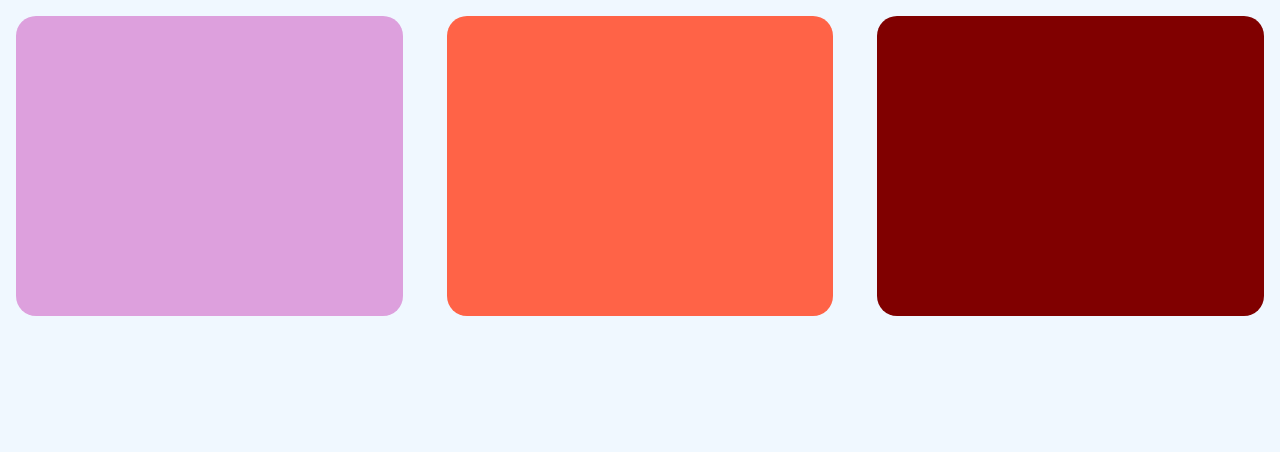
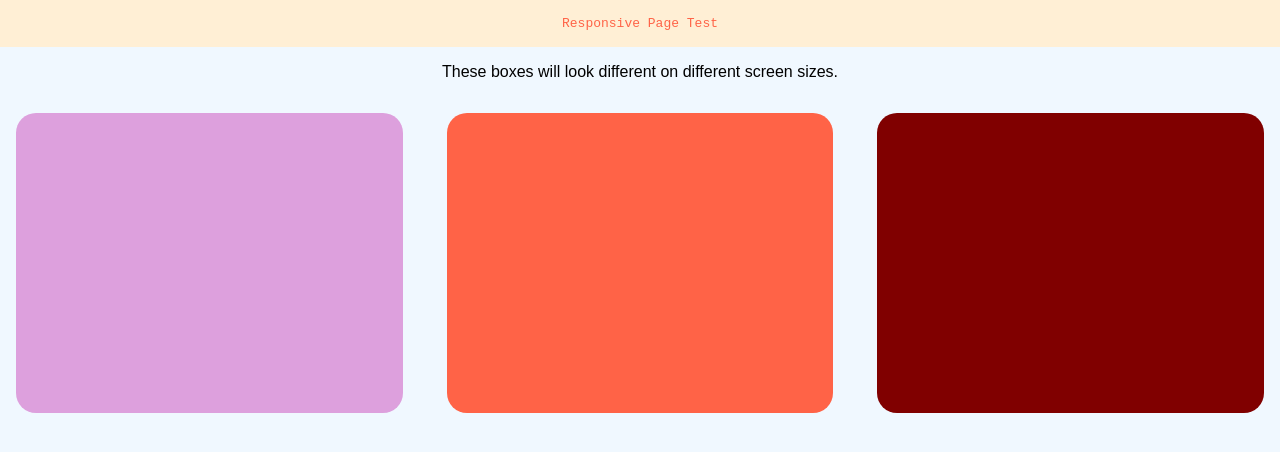
Before and after one commit to fzaidi96/Responsive-Design-MediaQueries, a plain HTML site: page index.html in a window 1280 px wide. Drawn offline with Linux system fonts and the light colour scheme.

Commit message:
update workshop

```diff
--- a/index.html
+++ b/index.html
@@ -7,6 +7,8 @@
     <link rel="stylesheet" href="./style.css">
 </head>
 <body>
+    <header>Responsive Page Test</header>
+    <p> These boxes will look different on different screen sizes. </p>
     <div>
         <section class="box" style="background-color: plum;"></section>
         <section class="box" style="background-color: tomato;"></section>
--- a/style.css
+++ b/style.css
@@ -4,12 +4,27 @@
 
 body {
     background-color: aliceblue;
-    margin: 1rem;
+    margin: 0;
+}
+
+header {
+    background-color: papayawhip;
+    font-family: monospace;
+    color: tomato;
+    text-align: center;
+    padding: 1rem;
+}
+
+p {
+    color: black;
+    font-family: Arial, Helvetica, sans-serif;
+    text-align: center;
 }
 
 div {
     display: flex;
     flex-direction: column;
+    padding: 1rem;
     gap: 1rem;
 }
 
```
